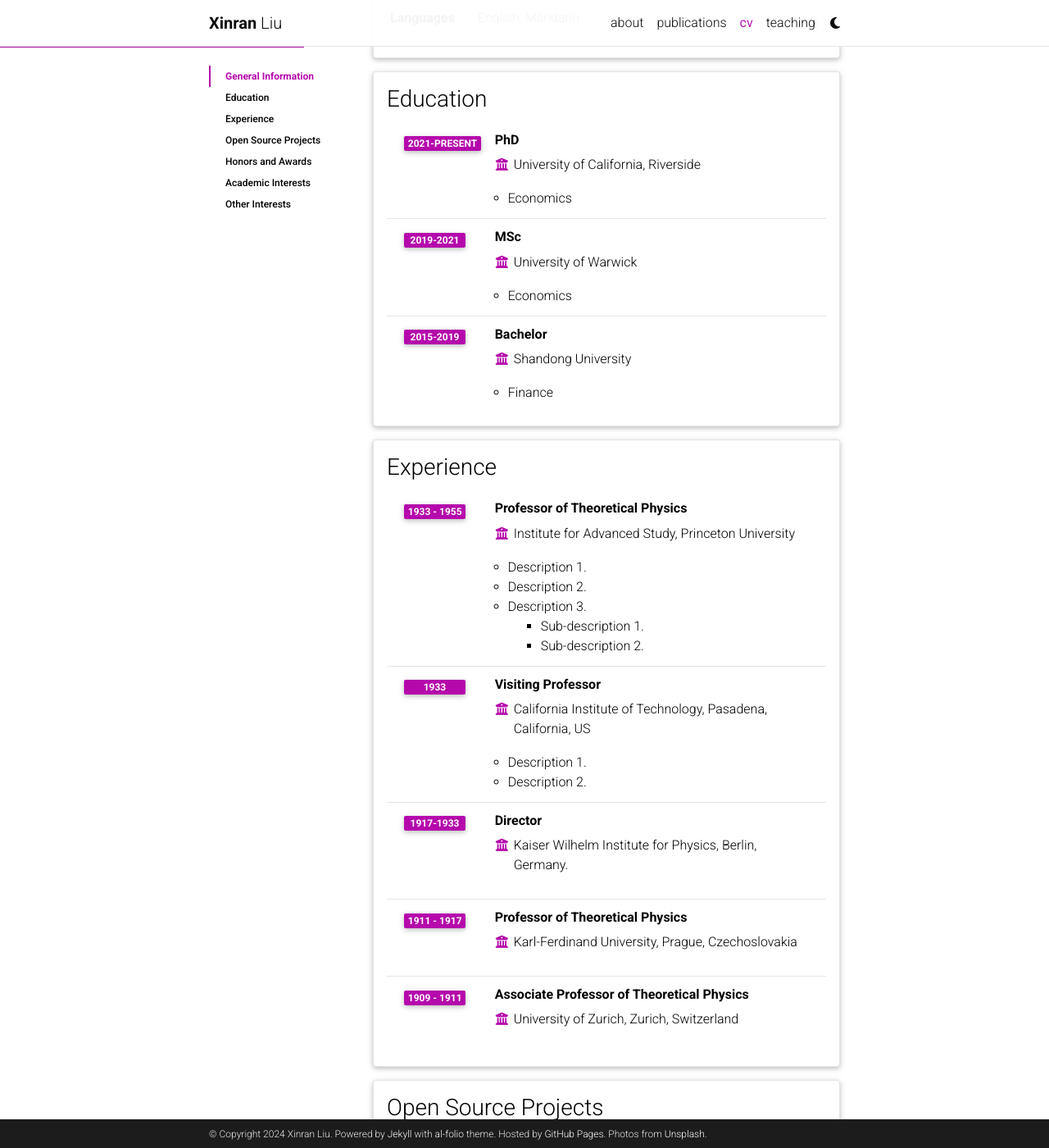
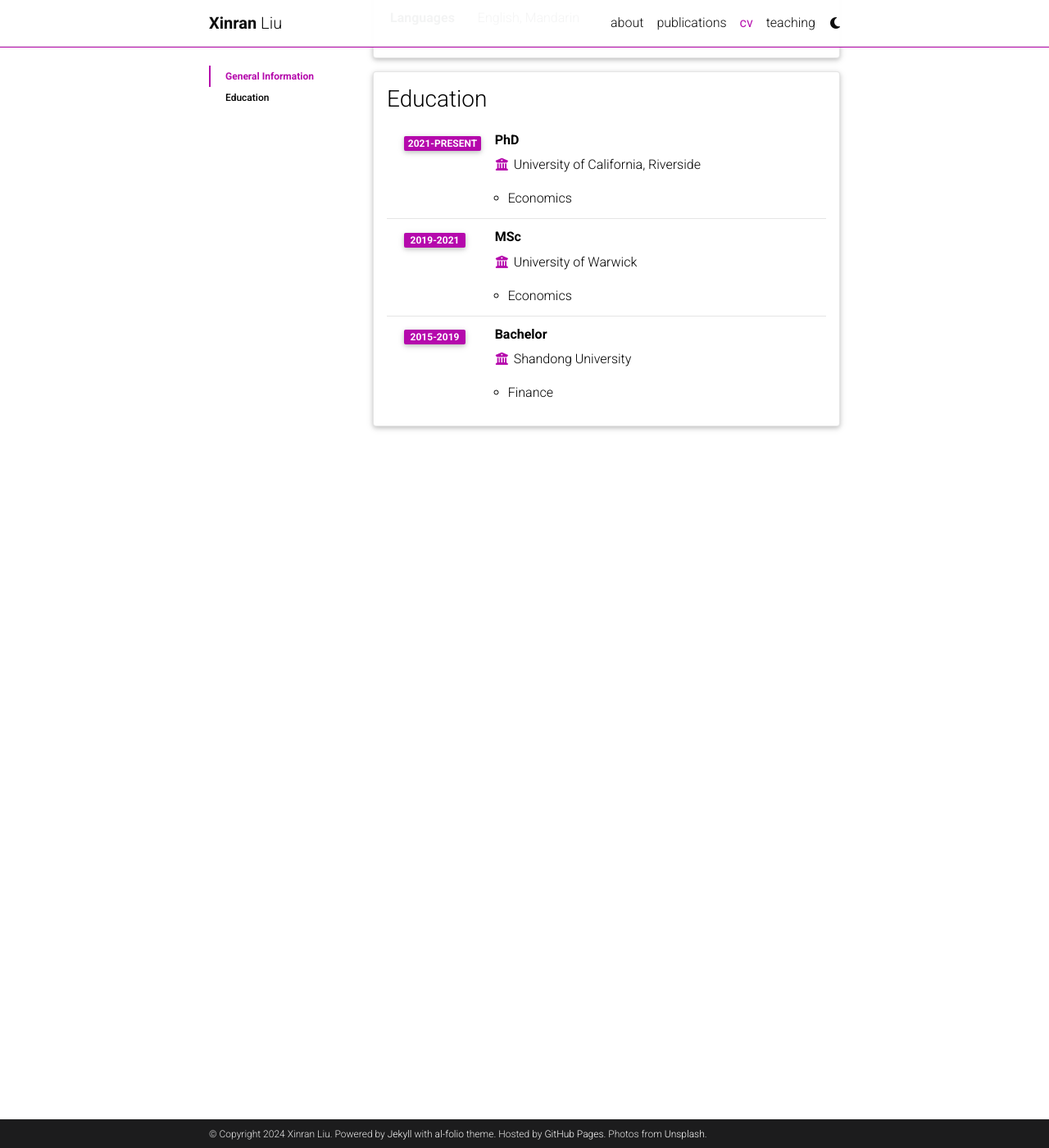
Before and after one commit to XinranLiuEconomics/XinranLiuEconomics.github.io, a Jekyll site: the page built from _pages/cv.md, in a window 1280 px wide and 1400 px high, scrolled down 356 px. Shown: the whole window at 82% size. Built offline with Jekyll 4.4.1, drawn with Linux system fonts in a browser that asks for light colours; comment, search, counter and statistics services are not loaded; a style sheet for code colours, icons or effects is not loaded; some of the changed text lies outside the part shown.

Commit message:
change cv

```diff
--- a/_data/cv.yml
+++ b/_data/cv.yml
@@ -26,71 +26,3 @@
       year: 2015-2019
       description:
         - Finance
-
-- title: Experience
-  type: time_table
-  contents:
-    - title: Professor of Theoretical Physics
-      institution: Institute for Advanced Study, Princeton University
-      year: 1933 - 1955
-      description:
-        - Description 1.
-        - Description 2.
-        - title: Description 3.
-          contents:
-            - Sub-description 1.
-            - Sub-description 2.
-    - title: Visiting Professor
-      institution: California Institute of Technology, Pasadena, California, US
-      year: 1933
-      description:
-        - Description 1.
-        - Description 2.
-
-    - title: Director
-      institution: Kaiser Wilhelm Institute for Physics, Berlin, Germany.
-      year: 1917-1933
-
-    - title: Professor of Theoretical Physics
-      institution: Karl-Ferdinand University, Prague, Czechoslovakia
-      year: 1911 - 1917
-      description:
-
-    - title: Associate Professor of Theoretical Physics
-      institution: University of Zurich, Zurich, Switzerland
-      year: 1909 - 1911
-
-- title: Open Source Projects
-  type: time_table
-  contents:
-    - title: <a href="https://github.com/alshedivat/al-folio">al-folio</a>
-      year: 2015-now
-      description: A beautiful, simple, clean, and responsive Jekyll theme for academics.
-
-- title: Honors and Awards
-  type: time_table
-  contents:
-    - year: 1921
-      items:
-        - Nobel Prize in Physics
-        - Matteucci Medal
-    - year: 2029
-      items:
-        - Max Planck Medal
-
-- title: Academic Interests
-  type: nested_list
-  contents:
-    - title: Topic 1.
-      items:
-        - Description 1.
-        - Description 2.
-    - title: Topic 2.
-      items:
-        - Description 1.
-        - Description 2.
-
-- title: Other Interests
-  type: list
-  contents:
-    - <u>Hobbies:</u> Hobby 1, Hobby 2, etc.
```
